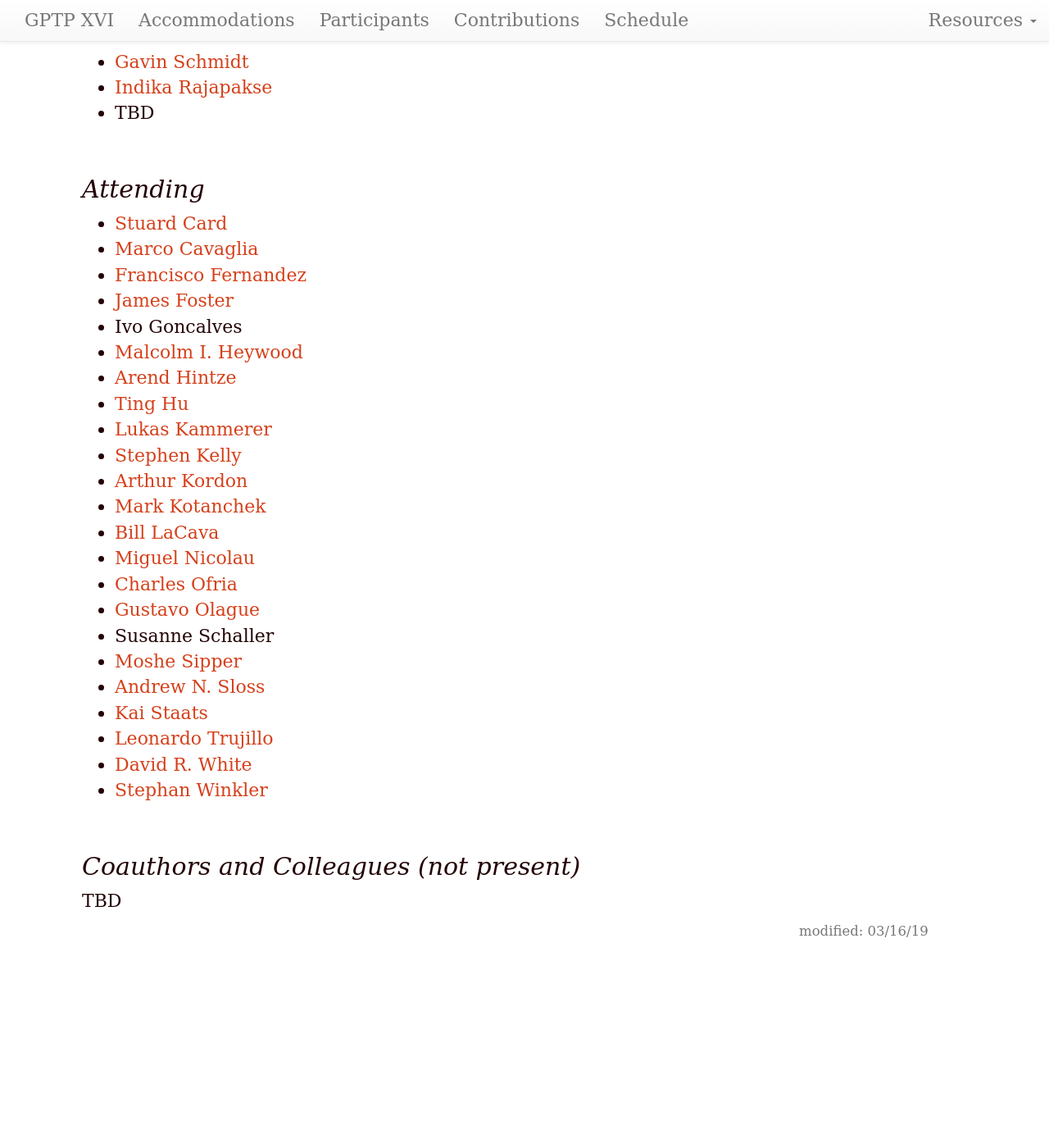
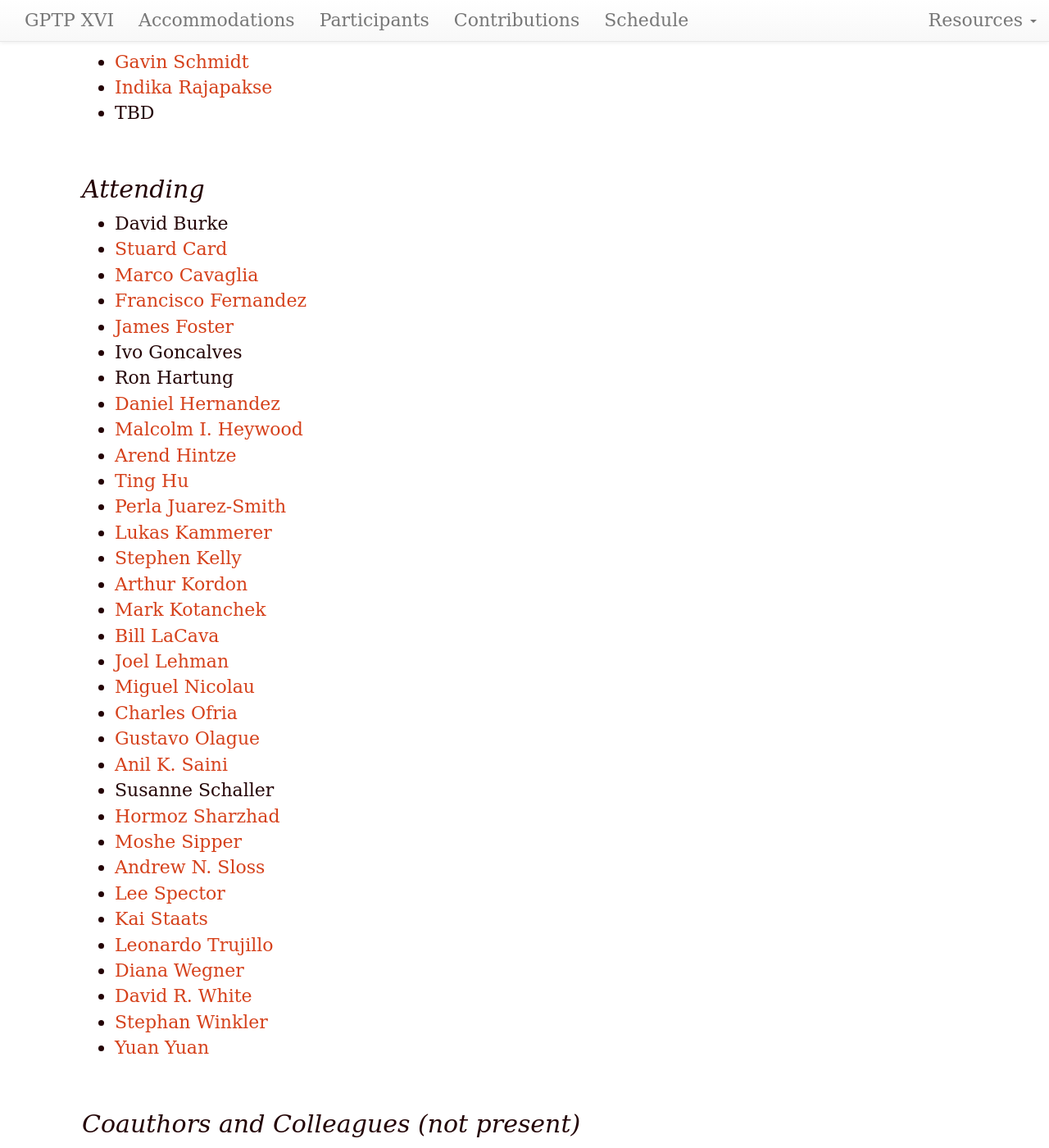
Before and after one commit to GPTP-workshop/gptp-workshop.github.io, a Jekyll site: the page built from attendees.md, in a window 1280 px wide and 1400 px high, scrolled down 547 px. Shown: the whole window at 82% size. Built offline with Jekyll 4.4.1, drawn with Linux system fonts in a browser that asks for light colours; before the commit the page ends 1736 px from its top, so only the background shows below that.

Commit message:
Update attendees.md

```diff
--- a/attendees.md
+++ b/attendees.md
@@ -1,6 +1,6 @@
 ---
 layout: default
-updated: "March 16, 2019"
+updated: "April 9, 2019"
 roman: "XVI"
 dates: "May 16-19, 2019"
 ---
@@ -24,29 +24,39 @@ dates: "May 16-19, 2019"
 
 ## Attending
 
+- David Burke
 - [Stuard Card](https://www.researchgate.net/profile/Stuart_Card3)
 - [Marco Cavaglia](http://www.phy.olemiss.edu/~cavaglia/)
 - [Francisco Fernandez](https://www.researchgate.net/profile/Francisco_Vega3)
 - [James Foster](http://people.ibest.uidaho.edu/~foster/)
 - Ivo Goncalves
+- Ron Hartung
+- [Daniel Hernandez](https://www.researchgate.net/profile/Daniel_Hernandez46)
 - [Malcolm I. Heywood](https://web.cs.dal.ca/~mheywood/)
 - [Arend Hintze](http://hintzelab.msu.edu)
 - [Ting Hu](https://sites.google.com/site/tinghushomepage/)
+- [Perla Juarez-Smith](https://tectijuana.academia.edu/PerlaJuarezSmith)
 - [Lukas Kammerer](https://heal.heuristiclab.com/team/kammerer)
 - [Stephen Kelly](http://stephenkelly.ca/?q=node/29)
 - [Arthur Kordon](https://www.linkedin.com/in/arthur-kordon-a86980/)
 - [Mark Kotanchek](http://www.evolved-analytics.com)
 - [Bill LaCava](https://www.linkedin.com/in/williamlacava/)
+- [Joel Lehman](http://joellehman.com/)
 - [Miguel Nicolau](https://people.ucd.ie/miguel.nicolau)
 - [Charles Ofria](http://www.ofria.com)
 - [Gustavo Olague](http://evovision.cicese.mx/)
+- [Anil K. Saini](https://www.linkedin.com/in/anil-k-saini/)
 - Susanne Schaller
+- [Hormoz Sharzhad](https://www.linkedin.com/in/hormozshahrzad/)
 - [Moshe Sipper](http://www.moshesipper.com/)
 - [Andrew N. Sloss](https://www.linkedin.com/in/asloss/)
+- [Lee Spector](http://faculty.hampshire.edu/lspector/)
 - [Kai Staats](https://www.kaistaats.com)
 - [Leonardo Trujillo](http://www.tree-lab.org/index.php/people-2/reserachers/46-leonardo-trujillo)
+- [Diana Wegner](https://www.linkedin.com/in/diana-wegner-1846889/)
 - [David R. White](http://www.davidrwhite.co.uk/)
 - [Stephan Winkler](https://heal.heuristiclab.com/team/winkler)
+- [Yuan Yuan](https://www.researchgate.net/profile/Yuan_Yuan73)
 
 
 
```
